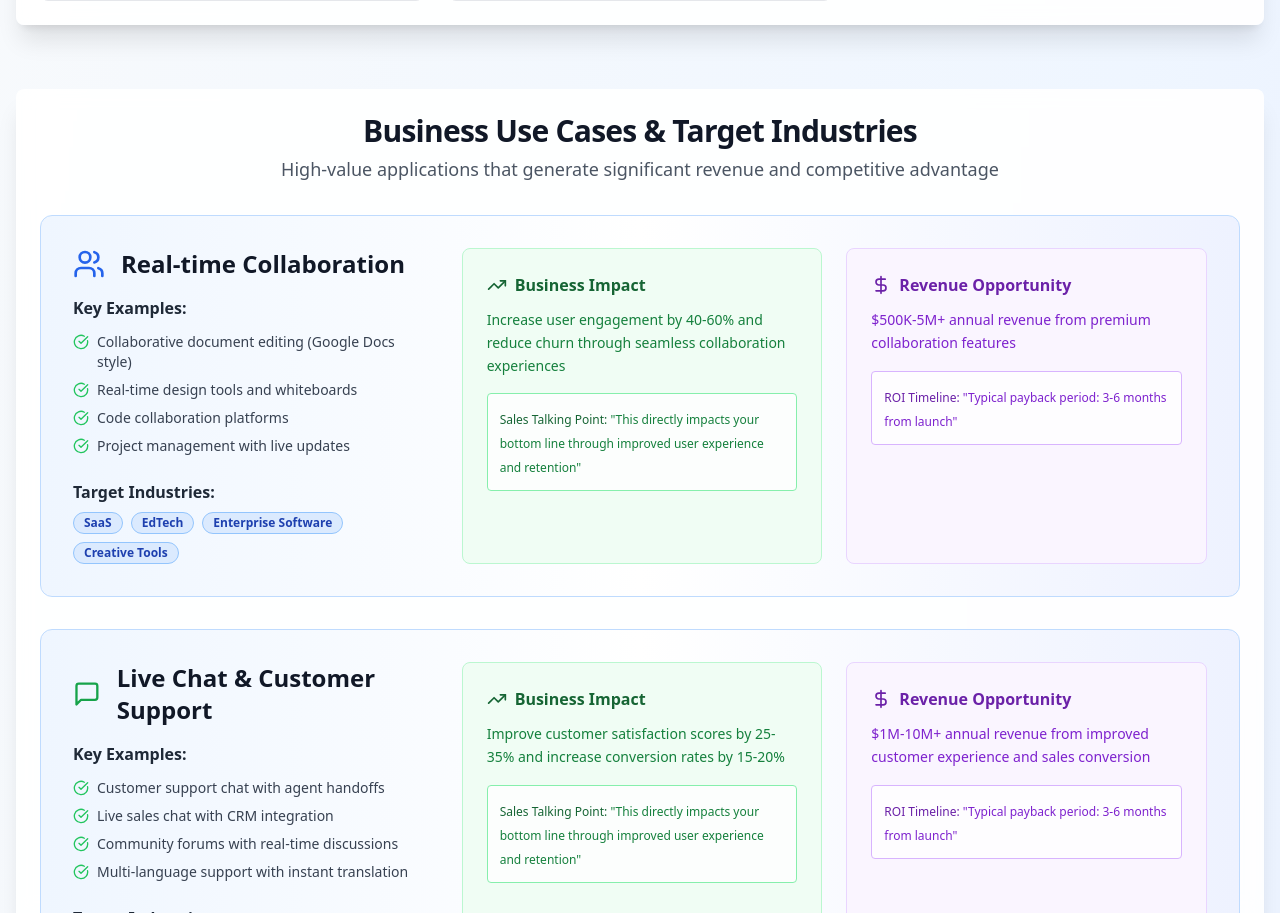
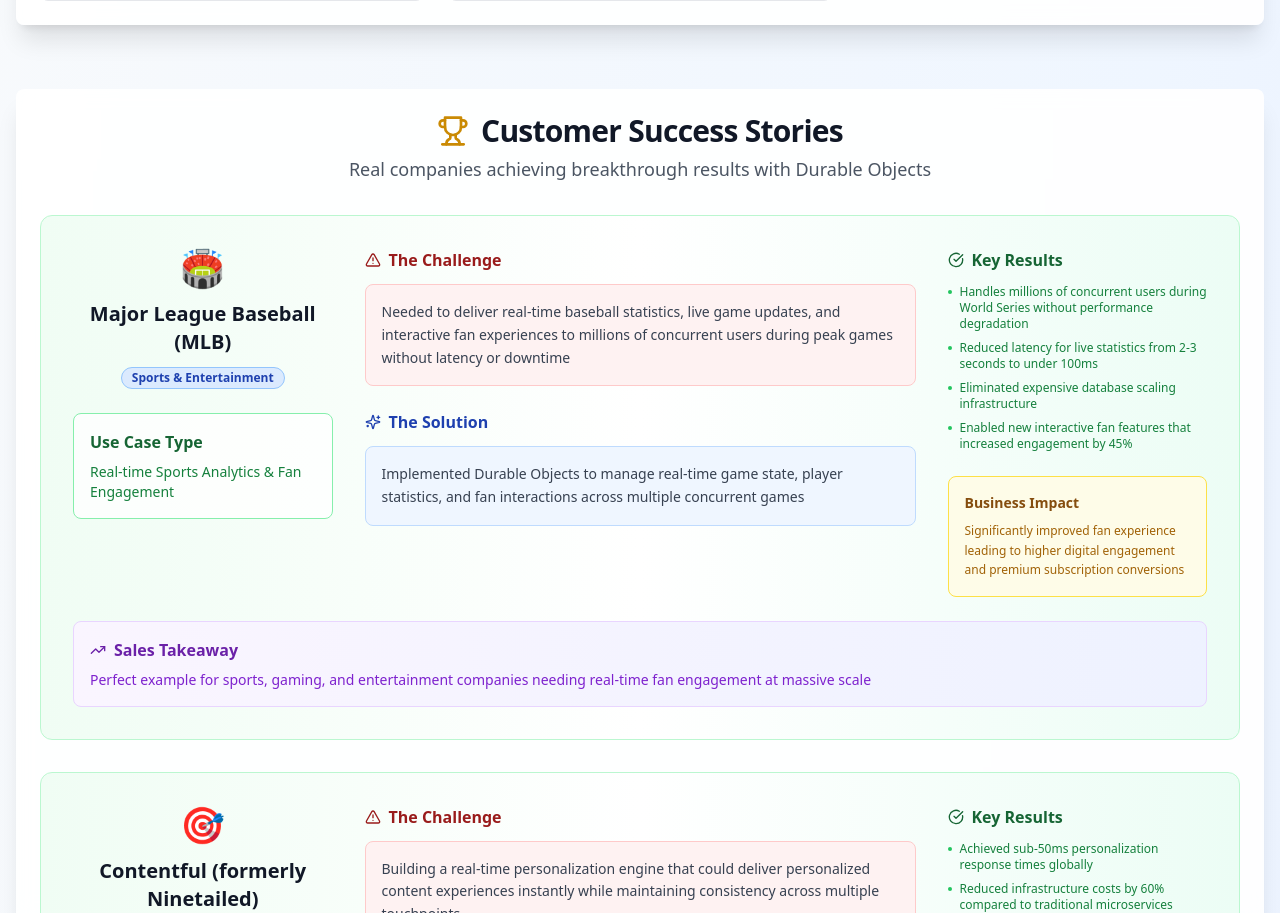
Before and after one commit to victorianwobodo/durable-objects-sales-ready, a React (Vite) app: page / in a window 1280 px wide. Shown: the part 1111-2024 px from the top of the page. Built offline with nearby package versions, Linux system fonts and the light colour scheme.

Commit message:
Refactor: Update FAQ content with new sources
Update the Durable Objects sales FAQ page with content from provided blog posts and case studies, including a new section with customer win stories.

```diff
--- a/src/pages/Index.tsx
+++ b/src/pages/Index.tsx
@@ -1,8 +1,7 @@
-
 import { Card, CardContent, CardDescription, CardHeader, CardTitle } from "@/components/ui/card";
 import { Accordion, AccordionContent, AccordionItem, AccordionTrigger } from "@/components/ui/accordion";
 import { Badge } from "@/components/ui/badge";
-import { CheckCircle, DollarSign, Clock, Shield, Zap, Users, AlertTriangle, TrendingUp, Building, Gamepad2, MessageSquare, ShoppingCart, BarChart3, Car } from "lucide-react";
+import { CheckCircle, DollarSign, Clock, Shield, Zap, Users, AlertTriangle, TrendingUp, Building, Gamepad2, MessageSquare, ShoppingCart, BarChart3, Car, Trophy, Sparkles, Globe, Database } from "lucide-react";
 
 const Index = () => {
   const benefits = [
@@ -336,6 +335,57 @@ const Index = () => {
     }
   ];
 
+  const customerWinStories = [
+    {
+      company: "Major League Baseball (MLB)",
+      industry: "Sports & Entertainment",
+      logo: "🏟️",
+      challenge: "Needed to deliver real-time baseball statistics, live game updates, and interactive fan experiences to millions of concurrent users during peak games without latency or downtime",
+      solution: "Implemented Durable Objects to manage real-time game state, player statistics, and fan interactions across multiple concurrent games",
+      results: [
+        "Handles millions of concurrent users during World Series without performance degradation",
+        "Reduced latency for live statistics from 2-3 seconds to under 100ms",
+        "Eliminated expensive database scaling infrastructure",
+        "Enabled new interactive fan features that increased engagement by 45%"
+      ],
+      businessImpact: "Significantly improved fan experience leading to higher digital engagement and premium subscription conversions",
+      salesTakeaway: "Perfect example for sports, gaming, and entertainment companies needing real-time fan engagement at massive scale",
+      useCaseCategory: "Real-time Sports Analytics & Fan Engagement"
+    },
+    {
+      company: "Contentful (formerly Ninetailed)",
+      industry: "Content Management & Personalization",
+      logo: "🎯",
+      challenge: "Building a real-time personalization engine that could deliver personalized content experiences instantly while maintaining consistency across multiple touchpoints",
+      solution: "Used Durable Objects to maintain user personalization state and coordinate real-time content delivery across different channels and devices",
+      results: [
+        "Achieved sub-50ms personalization response times globally",
+        "Reduced infrastructure costs by 60% compared to traditional microservices architecture",
+        "Enabled real-time A/B testing with instant result compilation",
+        "Scaled to handle 10M+ personalization requests per day seamlessly"
+      ],
+      businessImpact: "Enabled enterprise customers to increase conversion rates by 25-40% through instant personalization",
+      salesTakeaway: "Ideal for MarTech, e-commerce personalization, and content management platforms requiring real-time user state",
+      useCaseCategory: "Real-time Personalization & Content Management"
+    },
+    {
+      company: "LiveBlocks",
+      industry: "Developer Tools & Collaboration",
+      logo: "🔗",
+      challenge: "Providing developers with real-time collaboration infrastructure that could handle complex state synchronization for collaborative applications like design tools and document editors",
+      solution: "Built their entire collaboration platform on Durable Objects to manage document state, user presence, and conflict resolution in real-time",
+      results: [
+        "Powers collaborative editing for thousands of applications",
+        "Achieved 99.99% uptime with automatic state consistency",
+        "Reduced development complexity for customers by 80%",
+        "Scaled from startup to enterprise customers seamlessly"
+      ],
+      businessImpact: "Became the go-to collaboration infrastructure for modern SaaS applications, enabling their customers to add Google Docs-style collaboration",
+      salesTakeaway: "Perfect reference for developer tool companies and B2B SaaS platforms adding collaborative features",
+      useCaseCategory: "Developer Infrastructure & Real-time Collaboration"
+    }
+  ];
+
   const faqs = [
     {
       question: "What business problems do Durable Objects solve?",
@@ -433,6 +483,127 @@ const Index = () => {
                   <p className="text-gray-600 text-sm leading-relaxed">{feature.description}</p>
                 </div>
               ))}
+            </div>
+          </CardContent>
+        </Card>
+
+        {/* Customer Success Stories */}
+        <Card className="bg-white/90 backdrop-blur border-0 shadow-xl mb-16">
+          <CardHeader className="text-center pb-8">
+            <CardTitle className="text-3xl font-bold text-gray-900 flex items-center justify-center gap-3">
+              <Trophy className="h-8 w-8 text-yellow-600" />
+              Customer Success Stories
+            </CardTitle>
+            <CardDescription className="text-lg text-gray-600">
+              Real companies achieving breakthrough results with Durable Objects
+            </CardDescription>
+          </CardHeader>
+          <CardContent>
+            <div className="space-y-8">
+              {customerWinStories.map((story, index) => (
+                <div key={index} className="bg-gradient-to-r from-green-50 via-white to-emerald-50 rounded-xl p-8 border border-green-200">
+                  <div className="grid lg:grid-cols-4 gap-8">
+                    {/* Company Overview */}
+                    <div className="lg:col-span-1">
+                      <div className="text-center mb-6">
+                        <div className="text-4xl mb-3">{story.logo}</div>
+                        <h3 className="text-xl font-bold text-gray-900 mb-2">{story.company}</h3>
+                        <Badge variant="outline" className="bg-blue-100 text-blue-800 border-blue-300">
+                          {story.industry}
+                        </Badge>
+                      </div>
+
+                      <div className="bg-white/80 rounded-lg p-4 border border-green-300">
+                        <h4 className="font-semibold text-green-800 mb-2">Use Case Type</h4>
+                        <p className="text-green-700 text-sm">{story.useCaseCategory}</p>
+                      </div>
+                    </div>
+
+                    {/* Challenge & Solution */}
+                    <div className="lg:col-span-2">
+                      <div className="space-y-6">
+                        <div>
+                          <h4 className="font-semibold text-red-800 mb-3 flex items-center gap-2">
+                            <AlertTriangle className="h-4 w-4" />
+                            The Challenge
+                          </h4>
+                          <p className="text-gray-700 text-sm leading-relaxed bg-red-50 p-4 rounded-lg border border-red-200">
+                            {story.challenge}
+                          </p>
+                        </div>
+
+                        <div>
+                          <h4 className="font-semibold text-blue-800 mb-3 flex items-center gap-2">
+                            <Sparkles className="h-4 w-4" />
+                            The Solution
+                          </h4>
+                          <p className="text-gray-700 text-sm leading-relaxed bg-blue-50 p-4 rounded-lg border border-blue-200">
+                            {story.solution}
+                          </p>
+                        </div>
+                      </div>
+                    </div>
+
+                    {/* Results & Impact */}
+                    <div className="lg:col-span-1">
+                      <div className="space-y-6">
+                        <div>
+                          <h4 className="font-semibold text-green-800 mb-3 flex items-center gap-2">
+                            <CheckCircle className="h-4 w-4" />
+                            Key Results
+                          </h4>
+                          <ul className="space-y-2">
+                            {story.results.map((result, i) => (
+                              <li key={i} className="flex items-start gap-2 text-xs text-green-700">
+                                <div className="w-1 h-1 bg-green-500 rounded-full mt-1.5 flex-shrink-0"></div>
+                                {result}
+                              </li>
+                            ))}
+                          </ul>
+                        </div>
+
+                        <div className="bg-yellow-50 rounded-lg p-4 border border-yellow-300">
+                          <h5 className="font-semibold text-yellow-800 mb-2 text-sm">Business Impact</h5>
+                          <p className="text-yellow-700 text-xs leading-relaxed">
+                            {story.businessImpact}
+                          </p>
+                        </div>
+                      </div>
+                    </div>
+                  </div>
+
+                  {/* Sales Takeaway */}
+                  <div className="mt-6 p-4 bg-gradient-to-r from-purple-50 to-indigo-50 rounded-lg border border-purple-200">
+                    <h4 className="font-semibold text-purple-800 mb-2 flex items-center gap-2">
+                      <TrendingUp className="h-4 w-4" />
+                      Sales Takeaway
+                    </h4>
+                    <p className="text-purple-700 text-sm">{story.salesTakeaway}</p>
+                  </div>
+                </div>
+              ))}
+            </div>
+
+            {/* Customer Success Summary */}
+            <div className="mt-12 p-6 bg-gradient-to-r from-blue-50 to-indigo-50 rounded-lg border border-blue-200">
+              <h3 className="text-xl font-semibold text-blue-800 mb-4 flex items-center gap-2">
+                <Globe className="h-5 w-5" />
+                Why These Wins Matter for Your Sales Conversations
+              </h3>
+              <div className="grid md:grid-cols-3 gap-4 text-sm">
+                <div className="bg-white/80 rounded p-4">
+                  <h4 className="font-semibold text-blue-800 mb-2">Proven at Scale</h4>
+                  <p className="text-blue-700">These companies handle millions of users, proving Durable Objects work for enterprise-scale applications</p>
+                </div>
+                <div className="bg-white/80 rounded p-4">
+                  <h4 className="font-semibold text-blue-800 mb-2">Measurable ROI</h4>
+                  <p className="text-blue-700">Clear metrics on cost reduction, performance improvement, and business impact you can reference</p>
+                </div>
+                <div className="bg-white/80 rounded p-4">
+                  <h4 className="font-semibold text-blue-800 mb-2">Diverse Use Cases</h4>
+                  <p className="text-blue-700">From sports to collaboration to personalization - shows versatility across industries</p>
+                </div>
+              </div>
             </div>
           </CardContent>
         </Card>
```
